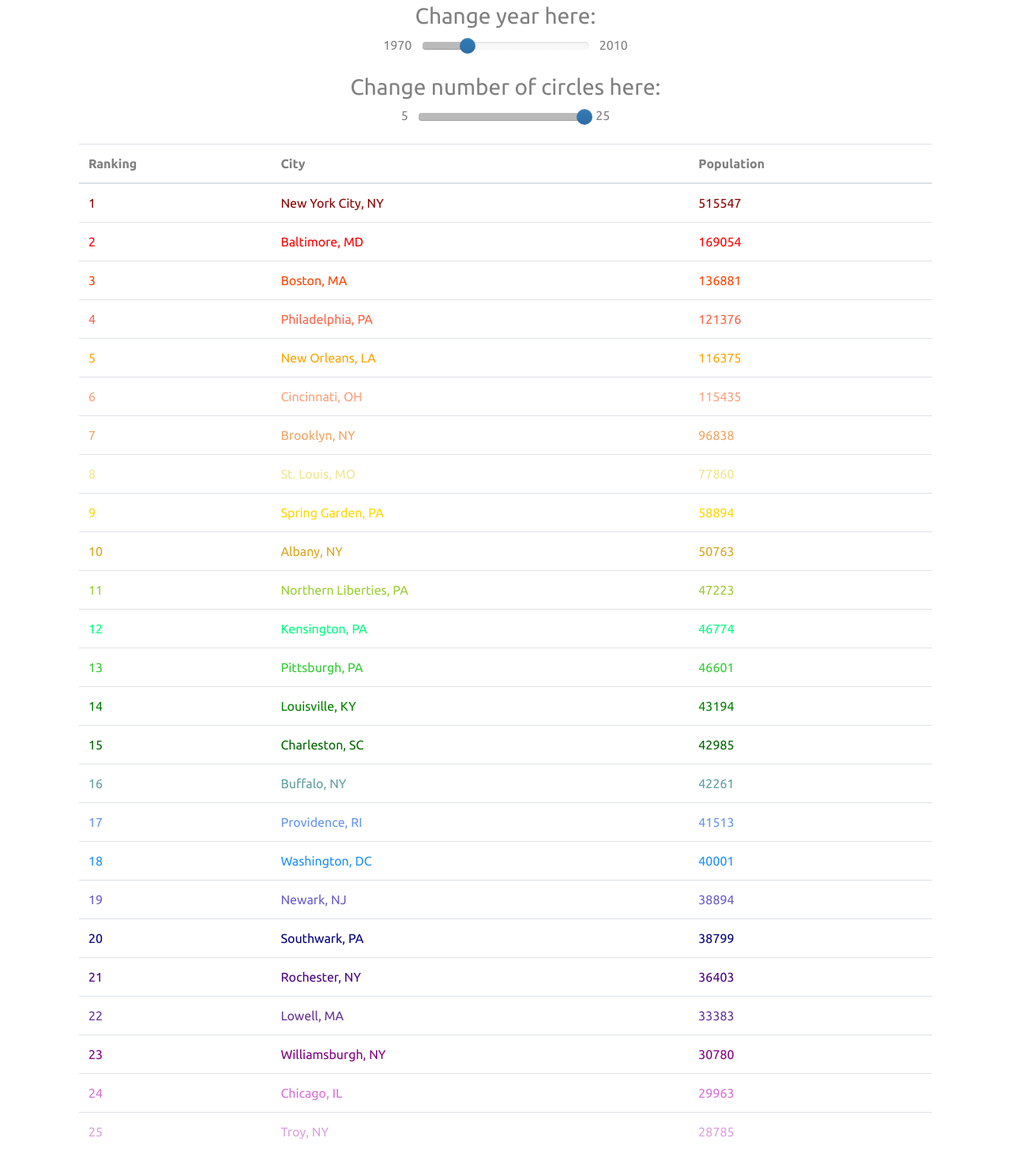
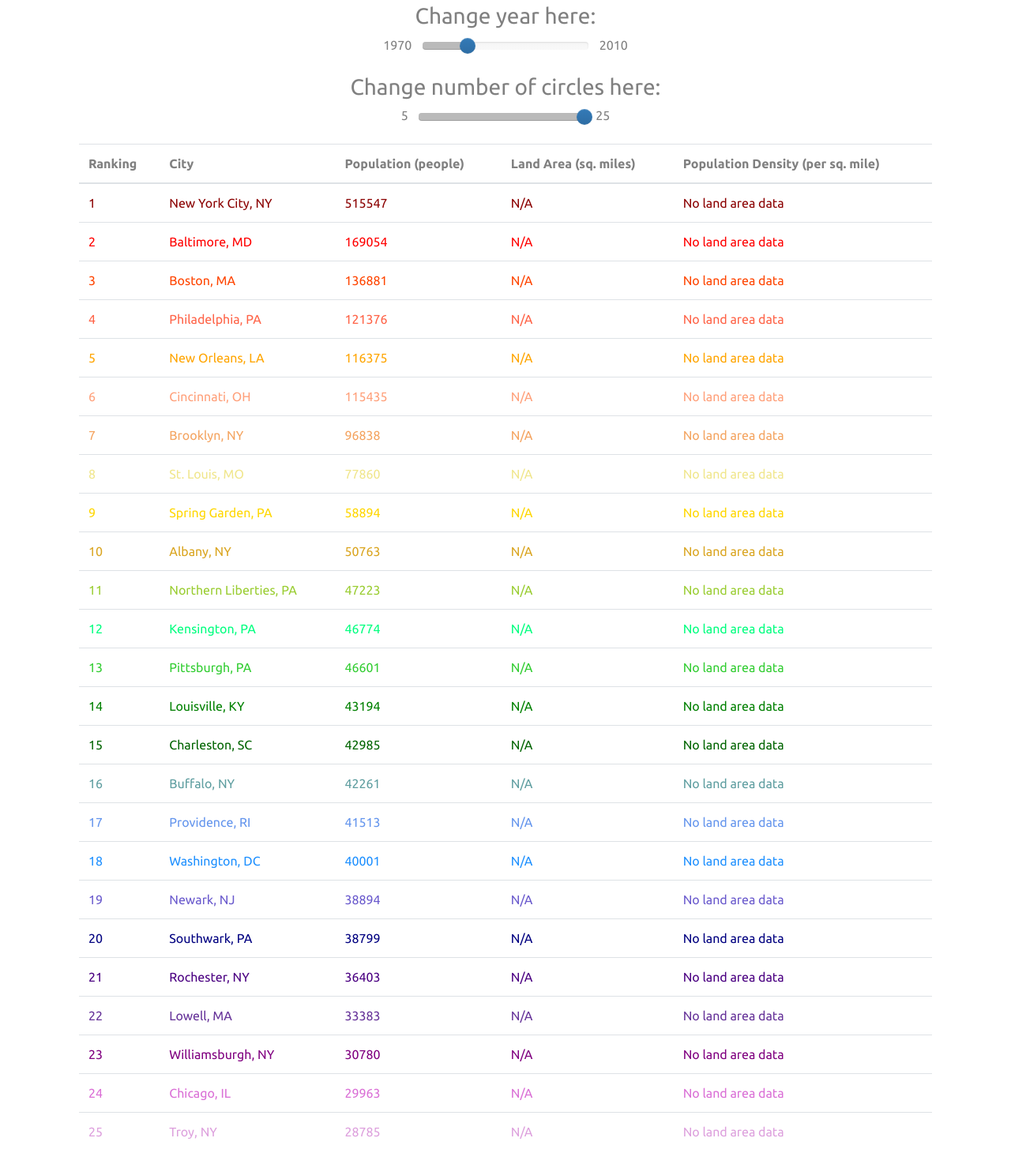
Before and after one commit to MashaZorin/article_I_section_II, a Flask app: page / in a window 1280 px wide. Shown: the part 750-2229 px from the top of the page at 79% size. Run offline with Flask 2, Linux system fonts and the light colour scheme; some libraries are stand-ins or nearby versions.

Commit message:
Added land mass + population density to table

```diff
--- a/devlog.txt
+++ b/devlog.txt
@@ -68,4 +68,5 @@ Finished table! the rows are even color-coded :)
 Also removed unnecessary files
 
 tiffanyC - 2018-04-22 21:09
-Made small edit to table
+Made small edit to tablelinKyle -- 2018-04-22 21:38:06
+Added land mass + population density to table
--- a/static/js/map2.js
+++ b/static/js/map2.js
@@ -87,7 +87,11 @@ var generateDataset = function () {
         tempset2.push(curCity); // Adds the current city to the end of tempset
         tempset2.push(curCityPop); // Adds the population to the end of tempset
         tempset2.push(curCityMass); // Adds the landmass to the end of tempset
-
+        if (curCityMass != "N/A") {
+            tempset2.push(curCityPop / curCityMass); // Adds the population density
+        } else {
+            tempset2.push("No land area data"); // Adds the population density
+        }
         tempset.push(tempset2);
         dataset.push(tempset);
     }
@@ -96,12 +100,7 @@ var generateDataset = function () {
 function data(error, us) {
 
     projection
-        /*
-            .scale(979) // Scale of US model to fit the SVG
-            .center([-96.2786, 38.850]) // Center of US model
-        */
-        .scale(1260) //Added from block
-        //.center([-106, 37.5]) //Added from block
+        .scale(1260)
         .translate([(width / 2) - 3, (height / 2) - 15]);
 
     svg.append("g")
@@ -156,8 +155,6 @@ var genCityCircles = function () {
         .attr("fill", function (d, f) {
             return colors[f];
         })
-        // Modification of custom tooltip code provided by Malcolm Maclean, "D3 Tips and Tricks"
-        // http://www.d3noob.org/2013/01/adding-tooltips-to-d3js-graph.html
         .on("mouseover", function (d, f) {
             div.transition()
                 .duration(200)
@@ -166,8 +163,6 @@ var genCityCircles = function () {
                 .style("left", (d3.event.pageX + 15) + "px")
                 .style("top", (d3.event.pageY - 45) + "px");
         })
-
-        // fade out tooltip on mouse out
         .on("mouseout", function (d) {
             div.transition()
                 .duration(500)
@@ -193,6 +188,12 @@ var updateTable = function() {
             var pop = document.createElement("td");
             pop.innerHTML = dataset[i][2][1];
             row.appendChild(pop);
+            var mass = document.createElement("td");
+            mass.innerHTML = dataset[i][2][2];
+            row.appendChild(mass);
+            var popDen = document.createElement("td");
+            popDen.innerHTML = dataset[i][2][3];
+            row.appendChild(popDen);
             row.style.color = colors[i];
             table.appendChild(row);
         }
--- a/templates/index.html
+++ b/templates/index.html
@@ -68,7 +68,9 @@
       <tr>
         <th>Ranking</th>
         <th>City</th>
-        <th>Population</th>
+        <th>Population (people)</th>
+        <th>Land Area (sq. miles)</th>
+        <th>Population Density (per sq. mile)</th>
       </tr>
     </thead>
     <tbody id="inputdatahere">
```
